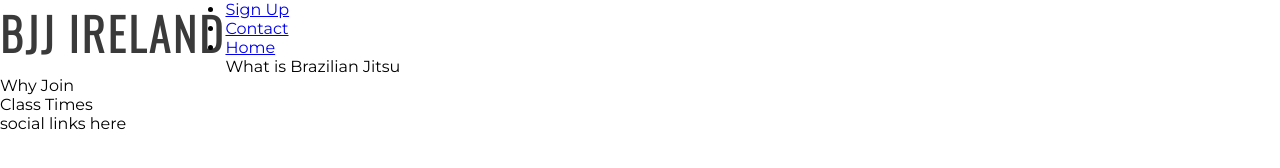
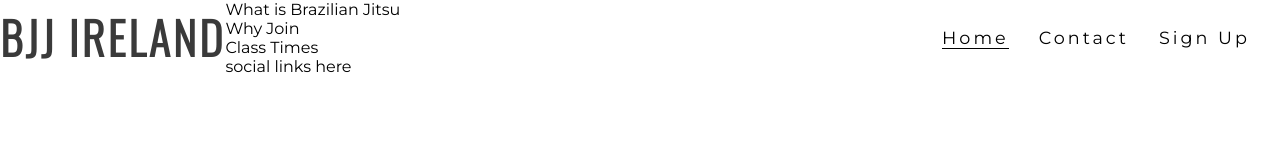
Before and after one commit to Davidt001/BJJ, a plain HTML site: page index.html in a window 1280 px wide. Drawn offline with nearby package versions, Linux system fonts and the light colour scheme.

Commit message:
add style to navigation links

```diff
--- a/assets/css/style.css
+++ b/assets/css/style.css
@@ -27,3 +27,39 @@ h1, h1 {
     float: left;
     font-size: 280%;
 }
+
+#menu {
+
+    font-size: 110%;
+    letter-spacing: 3px;
+
+}
+
+#menu, #logo {
+    line-height: 75px;
+
+}
+
+#menu li {
+    float: right;
+    list-style-type: none;
+    margin-right: 30px;
+
+
+}
+
+#menu a {
+    text-decoration: none;
+    color: inherit;
+}
+
+#menu a:hover {
+    border-bottom: 1px solid #000;
+
+
+
+}
+
+.active {
+    border-bottom: 1px solid #000;
+}
```
